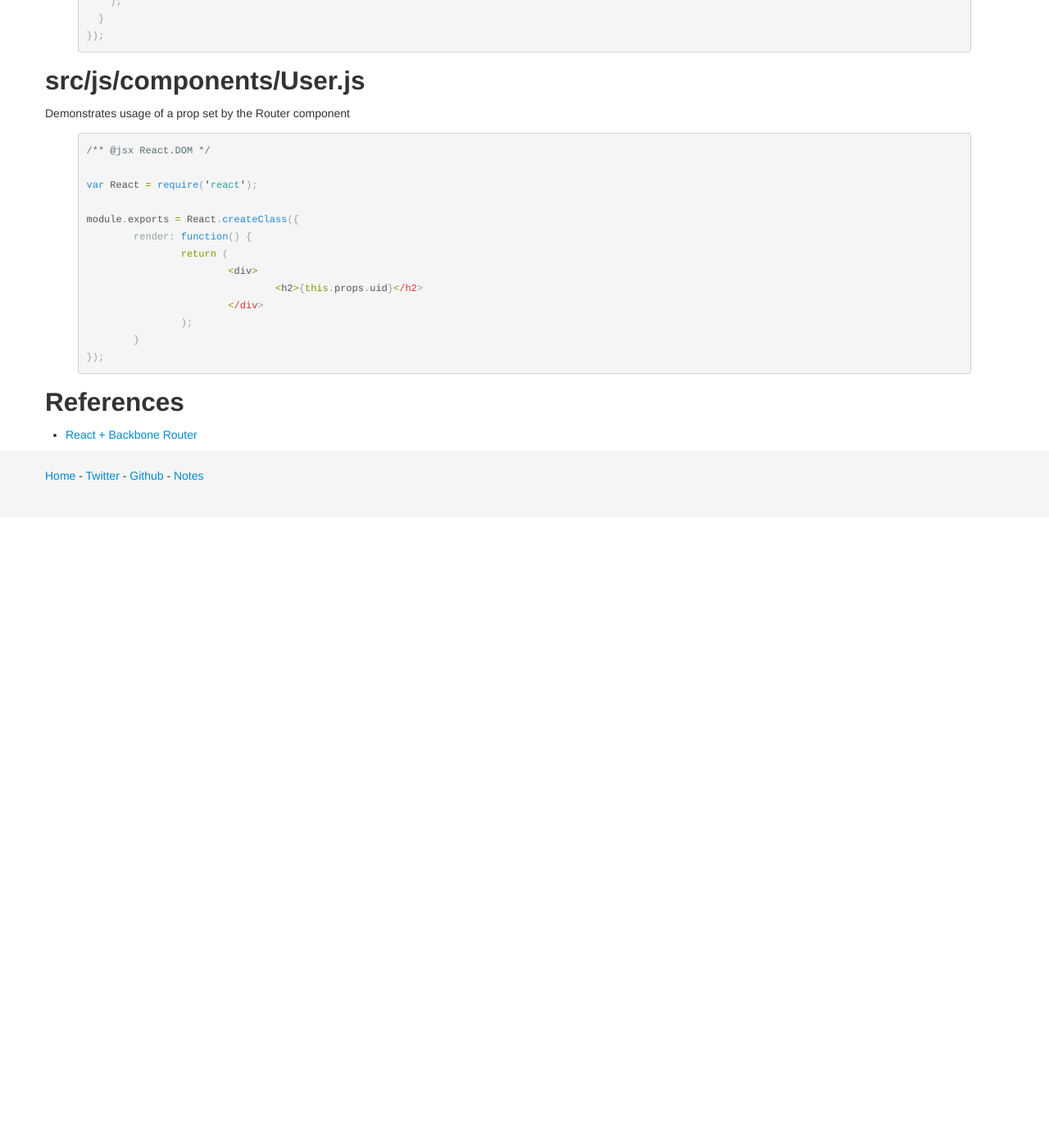
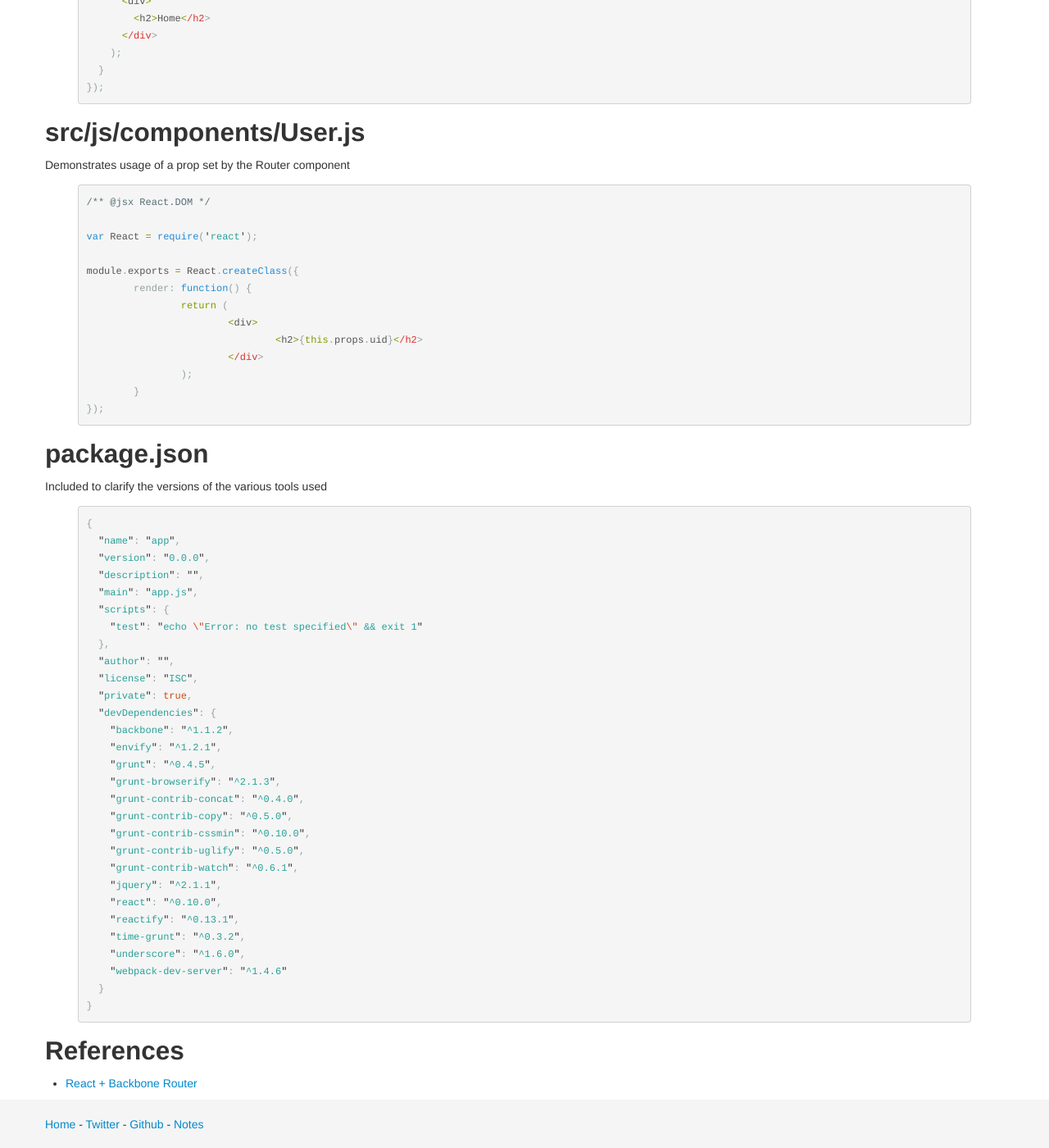
Before and after one commit to erikeldridge/erikeldridge.github.com, a Jekyll site: the page built from _posts/2014-07-09-react-backbone-router.md, in a window 1280 px wide and 1400 px high, scrolled down 2665 px. Shown: the whole window at 82% size. Built offline with Jekyll 4.4.1, drawn with Linux system fonts in a browser that asks for light colours; comment, search, counter and statistics services are not loaded; before the commit the page ends 3295 px from its top, so only the background shows below that; some of the changed text lies outside the part shown.

Commit message:
fix typo in Router.js and include package.json

```diff
--- a/_posts/2014-07-09-react-backbone-router.md
+++ b/_posts/2014-07-09-react-backbone-router.md
@@ -15,9 +15,8 @@ Use Backbone's router in React. Provide a way to pass arbitrary props to individ
 
 ## Env
 
-* Backbone 1.1.2
-* Browserify 4.2.0
 * JSX compilation via grunt
+* See package.json below for full dependency list
 
 
 ## Approach
@@ -37,7 +36,7 @@ Use Backbone's router in React. Provide a way to pass arbitrary props to individ
           Page2.js
           Router.js
         init.js
-
+  package.json
 
 ## src/index.html
 
@@ -78,9 +77,12 @@ Bridges the Backbone router and React DOM mgmt.
 /** @jsx React.DOM */
 
 var Backbone = require('backbone');
+var $ = require('jquery');
 var Home = require('./Home');
 var React = require('react');
 var User = require('./User');
+
+Backbone.$ = $;
 
 module.exports = React.createClass({
   componentWillMount : function() {
@@ -156,6 +158,44 @@ module.exports = React.createClass({
 });
 {% endhighlight %}
 
+
+## package.json
+
+Included to clarify the versions of the various tools used
+
+{% highlight js tabsize 2 %}
+{
+  "name": "app",
+  "version": "0.0.0",
+  "description": "",
+  "main": "app.js",
+  "scripts": {
+    "test": "echo \"Error: no test specified\" && exit 1"
+  },
+  "author": "",
+  "license": "ISC",
+  "private": true,
+  "devDependencies": {
+    "backbone": "^1.1.2",
+    "envify": "^1.2.1",
+    "grunt": "^0.4.5",
+    "grunt-browserify": "^2.1.3",
+    "grunt-contrib-concat": "^0.4.0",
+    "grunt-contrib-copy": "^0.5.0",
+    "grunt-contrib-cssmin": "^0.10.0",
+    "grunt-contrib-uglify": "^0.5.0",
+    "grunt-contrib-watch": "^0.6.1",
+    "jquery": "^2.1.1",
+    "react": "^0.10.0",
+    "reactify": "^0.13.1",
+    "time-grunt": "^0.3.2",
+    "underscore": "^1.6.0",
+    "webpack-dev-server": "^1.4.6"
+  }
+}
+{% endhighlight %}
+
+
 ## References
 
 * [React + Backbone Router](https://medium.com/react-tutorials/react-backbone-router-c00be0cf1592)
```
